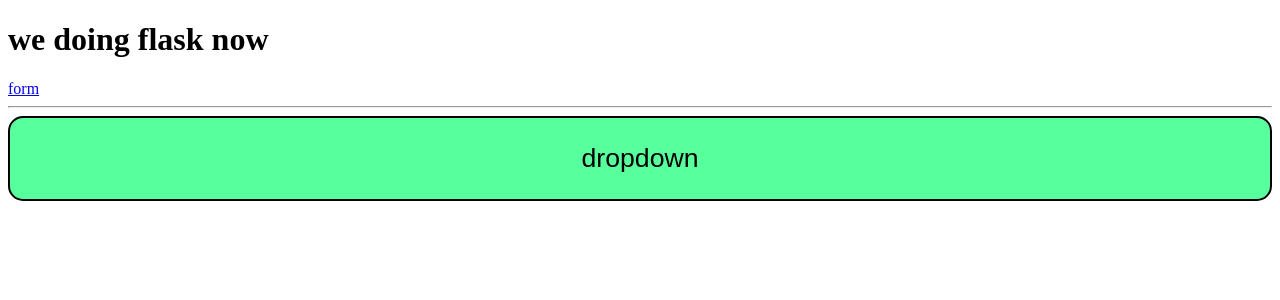
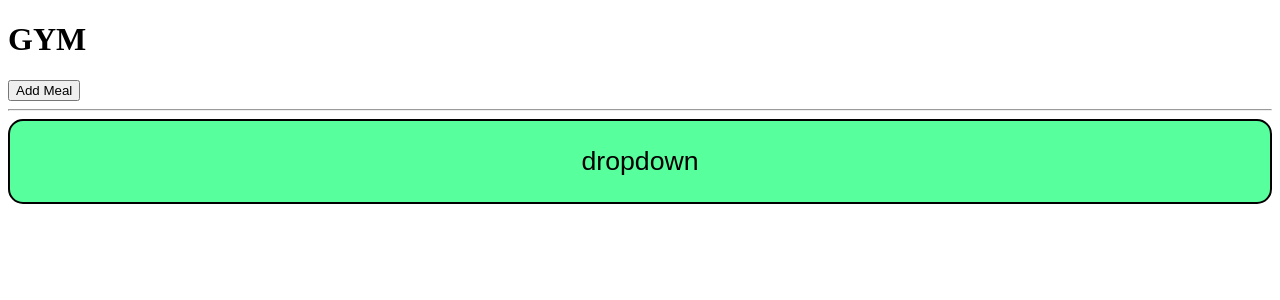
Before and after one commit to GogurtMaster/calorie-counter, a Flask app: page / in a window 1280 px wide. Shown: the top 300 px of the page. Run offline with Flask 3, Linux system fonts and the light colour scheme; data comes from the database, SQL or seed files in the repository.

Commit message:
Add files via upload

```diff
--- a/gym/templates/form.html
+++ b/gym/templates/form.html
@@ -21,6 +21,7 @@
             <input type="date" name="date" required><br><br>
 
             <button type="submit">Submit</button>
+            <button onclick="location.href='{{ url_for('home') }}'" class="nav_button">Home</button>
         </form>
     </body>
 </html>
--- a/gym/templates/index.html
+++ b/gym/templates/index.html
@@ -12,8 +12,8 @@
 
     <body>
 
-        <h1>we doing flask now</h1>
-        <a href="form">form</a>
+        <h1>GYM</h1>
+        <button onclick="location.href='{{ url_for('form') }}'" class="nav_button">Add Meal</button>
 
         <hr>
 
```
